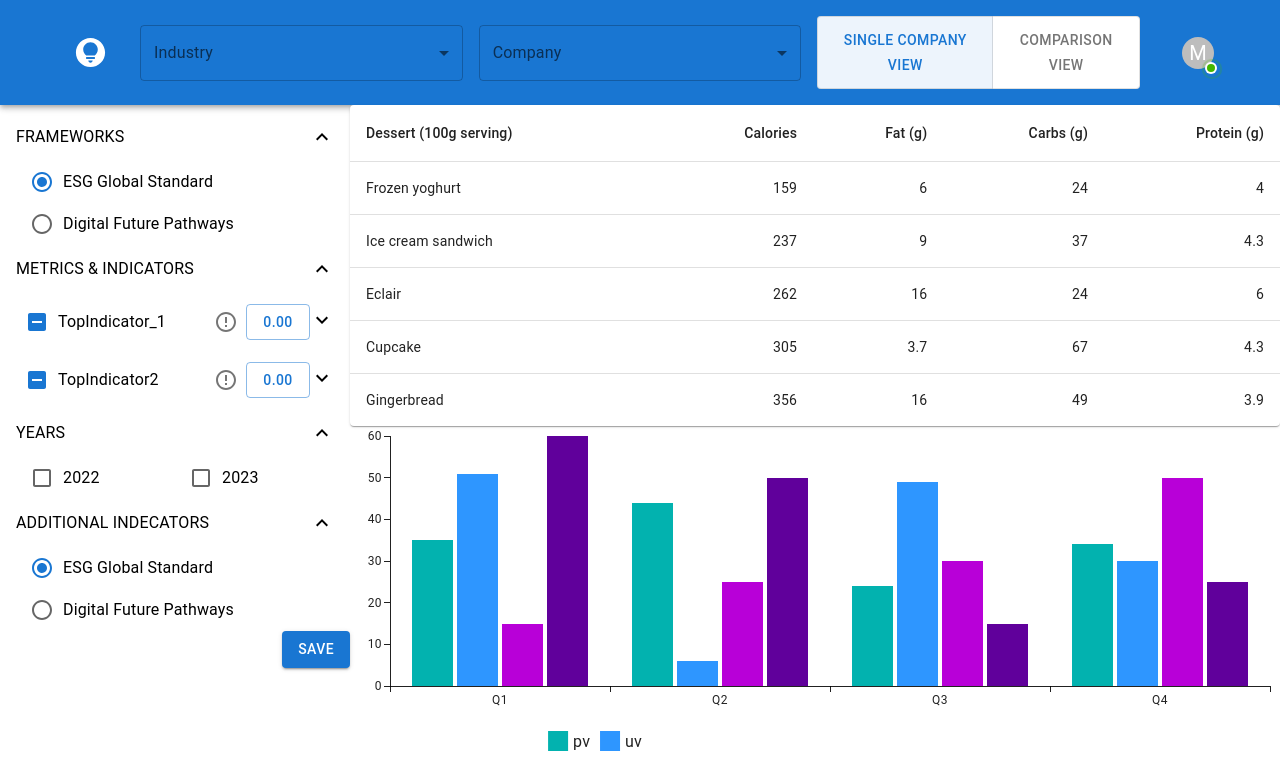
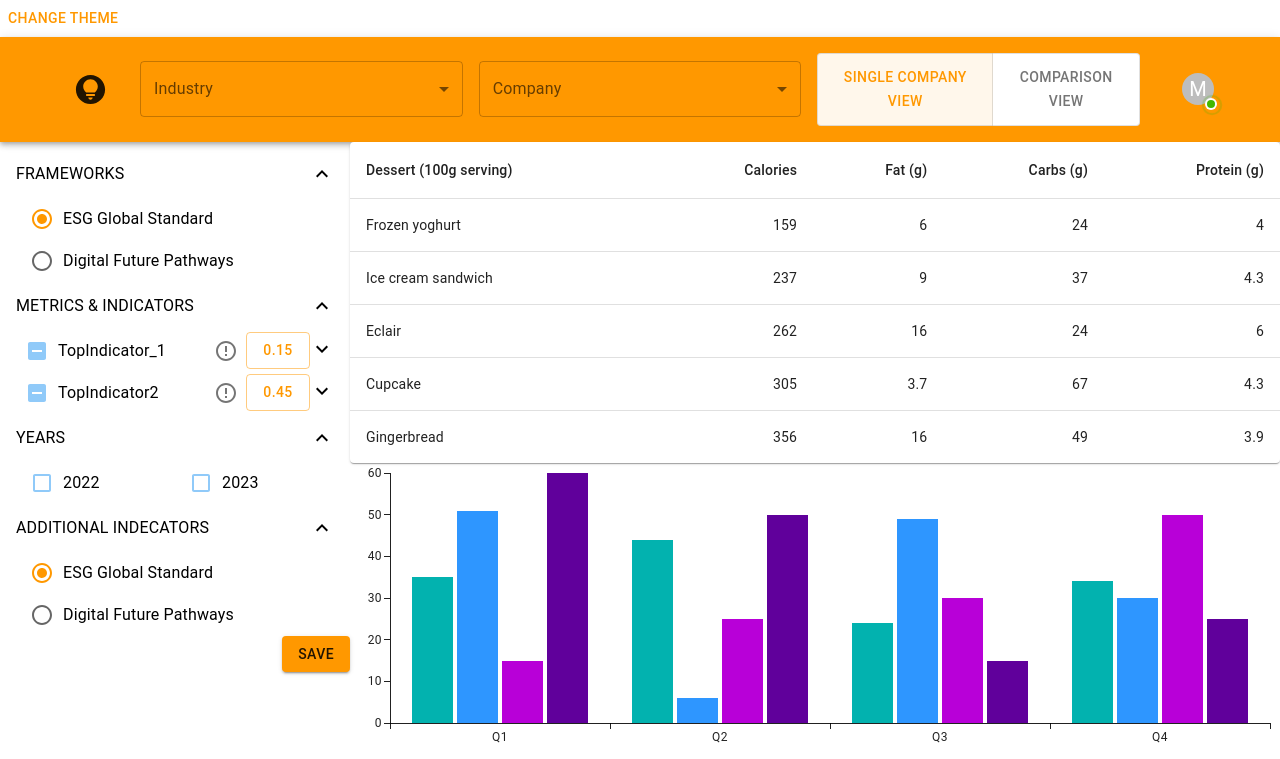
Before and after one commit to COMP9900-24T1-Nullbody/frontend, a React (Create React App) app: page /main in a window 1280 px wide. Shown: the top 759 px of the page. Built offline with nearby package versions, Linux system fonts and the light colour scheme.

Commit message:
1. MetricsOptions文件拆分，进行了模块化 2. 实现了主题色切换功能 3. 安装了@babel/plugin-proposal-private-property-in-object防止npm start报错

```diff
--- a/package.json
+++ b/package.json
@@ -44,6 +44,7 @@
     ]
   },
   "devDependencies": {
+    "@babel/plugin-proposal-private-property-in-object": "^7.21.11",
     "eslint": "^8.56.0"
   }
 }
--- a/src/components/CollapseSiders/Metrics/MetricsOptions.jsx
+++ b/src/components/CollapseSiders/Metrics/MetricsOptions.jsx
@@ -1,193 +1,69 @@
-import React, { useState } from "react";
-import ListItemButton from "@mui/material/ListItemButton";
-import Collapse from "@mui/material/Collapse";
-import Checkbox from "@mui/material/Checkbox";
-import { Box, IconButton, Tooltip, Typography } from "@mui/material";
+import React, { useEffect, useState } from "react";
+import { Box, Collapse } from "@mui/material";
+import TopIndicator from "./TopIndicator.jsx";
+import SubIndicator from "./SubIndicator.jsx";
 
-import ErrorOutlineOutlinedIcon from "@mui/icons-material/ErrorOutlineOutlined";
-import { ExpandLess, ExpandMore } from "@mui/icons-material";
+import sample_data from "./sample_data.json";
 
-import PropTypes from "prop-types";
-
-import WeightButton from "./WeightButton";
-
-// TopIndicator component
-const TopIndicator = ({ open, topIndicatorItem, onTopIndicatorClick }) => {
-  return (
-    <ListItemButton
-      onClick={() => onTopIndicatorClick(topIndicatorItem.topIndicator)}
-    >
-      <Box
-        sx={{
-          display: "flex",
-          alignItems: "center",
-          width: "100%",
-        }}
-      >
-        <Box>
-          <Checkbox
-            checked={topIndicatorItem.subIndicatorren.every(
-              (subIndicator) => subIndicator.checked
-            )}
-            indeterminate={
-              topIndicatorItem.subIndicatorren.some(
-                (subIndicator) => subIndicator.checked
-              ) &&
-              !topIndicatorItem.subIndicatorren.every(
-                (subIndicator) => subIndicator.checked
-              )
-            }
-            onChange={() => onTopIndicatorClick(topIndicatorItem.topIndicator)}
-          />
-        </Box>
-
-        <Box sx={{ flexGrow: 1 }}>
-          <Typography wrap="wrap">{topIndicatorItem.topIndicator}</Typography>
-        </Box>
-
-        <Box>
-          <Tooltip title={topIndicatorItem.description}>
-            <IconButton>
-              <ErrorOutlineOutlinedIcon />
-            </IconButton>
-          </Tooltip>
-        </Box>
-
-        <Box>
-          <WeightButton />
-        </Box>
-
-        <Box>{open ? <ExpandLess /> : <ExpandMore />}</Box>
-      </Box>
-    </ListItemButton>
-  );
-};
-
-TopIndicator.propTypes = {
-  open: PropTypes.bool.isRequired,
-  topIndicatorItem: PropTypes.shape({
-    topIndicator: PropTypes.string.isRequired,
-    description: PropTypes.string.isRequired,
-    subIndicatorren: PropTypes.arrayOf(
-      PropTypes.shape({
-        subIndicator: PropTypes.string.isRequired,
-        checked: PropTypes.bool.isRequired,
-        description: PropTypes.string.isRequired,
-        weight: PropTypes.number.isRequired,
-      })
-    ).isRequired,
-  }).isRequired,
-  onTopIndicatorClick: PropTypes.func.isRequired,
-};
-
-// SubIndicator component
-const SubIndicator = ({ subIndicatorItem, onSubIndicatorClick }) => {
-  return (
-    <Box sx={{ display: "flex", alignItems: "center", width: "100%" }}>
-      <Box>
-        <Checkbox
-          checked={subIndicatorItem.checked}
-          onChange={() => onSubIndicatorClick(subIndicatorItem.subIndicator)}
-        />
-      </Box>
-
-      <Box sx={{ flexGrow: 1 }}>
-        <Typography>{subIndicatorItem.subIndicator}</Typography>
-      </Box>
-
-      <Box>
-        <Tooltip title={subIndicatorItem.description}>
-          <IconButton>
-            <ErrorOutlineOutlinedIcon />
-          </IconButton>
-        </Tooltip>
-      </Box>
-
-      <Box>
-        <WeightButton />
-      </Box>
-    </Box>
-  );
-};
-
-SubIndicator.propTypes = {
-  subIndicatorItem: PropTypes.shape({
-    checked: PropTypes.bool.isRequired,
-    subIndicator: PropTypes.string.isRequired,
-    description: PropTypes.string.isRequired,
-    weight: PropTypes.number.isRequired,
-  }).isRequired,
-  onSubIndicatorClick: PropTypes.func.isRequired,
-};
-
-// NestedCheckbox component
 export default function NestedCheckbox() {
-  const [data, setData] = useState([
-    {
-      topIndicator: "TopIndicator_1",
-      description: "This is TopIndicator_1",
-      weight: 0.5,
-      subIndicatorren: [
-        {
-          subIndicator: "SubIndicator_1 SubIndicator_1 SubIndicator_1",
-          checked: false,
-          description: "This is SubIndicator_1",
-          weight: 0.5,
-        },
-        {
-          subIndicator: "SubIndicator_2",
-          checked: true,
-          description: "This is SubIndicator_2",
-          weight: 0.5,
-        },
-      ],
-    },
-    {
-      topIndicator: "TopIndicator2",
-      description: "This is TopIndicator_2",
-      weight: 0.5,
-      subIndicatorren: [
-        {
-          subIndicator: "SubIndicator_1",
-          checked: true,
-          description: "This is SubIndicator_1",
-          weight: 0.5,
-        },
-        {
-          subIndicator: "SubIndicator_2",
-          checked: false,
-          description: "This is SubIndicator_2",
-          weight: 0.5,
-        },
-      ],
-    },
-  ]);
+  const [data, setData] = useState([]);
+  useEffect(() => {
+    setData(sample_data);
+  }, []);
 
   const [openTopIndicators, setOpenTopIndicators] = useState({});
 
-  const handleTopIndicatorClick = (topIndicator) => {
-    const isOpen = !openTopIndicators[topIndicator];
-    setOpenTopIndicators({
-      ...openTopIndicators,
-      [topIndicator]: isOpen,
-    });
+  const handleTopCheckBoxClick = (topIndicator) => {
+    const currentStatus = getCurrentStatus(topIndicator);
 
     const updatedData = data.map((topIndicatorItem) => {
       if (topIndicatorItem.topIndicator === topIndicator) {
         const updatedSubIndicatorren = topIndicatorItem.subIndicatorren.map(
           (subIndicatorItem) => ({
             ...subIndicatorItem,
-            checked: isOpen,
+            checked:
+              currentStatus === "intermediate"
+                ? true
+                : !subIndicatorItem.checked
           })
         );
         return {
           ...topIndicatorItem,
-          subIndicatorren: updatedSubIndicatorren,
+          subIndicatorren: updatedSubIndicatorren
         };
       }
       return topIndicatorItem;
     });
+
     setData(updatedData);
+  };
+
+  const handleTopIndicatorClick = (topIndicator) => {
+    const isOpen = !openTopIndicators[topIndicator];
+    setOpenTopIndicators({
+      ...openTopIndicators,
+      [topIndicator]: isOpen
+    });
+  };
+
+  const getCurrentStatus = (topIndicator) => {
+    const topIndicatorItem = data.find(
+      (item) => item.topIndicator === topIndicator
+    );
+    const allChecked = topIndicatorItem.subIndicatorren.every(
+      (subIndicatorItem) => subIndicatorItem.checked
+    );
+    const allUnchecked = topIndicatorItem.subIndicatorren.every(
+      (subIndicatorItem) => !subIndicatorItem.checked
+    );
+
+    if (allChecked) {
+      return "checked";
+    } else if (allUnchecked) {
+      return "unchecked";
+    } else {
+      return "intermediate";
+    }
   };
 
   const handleSubIndicatorClick = (topIndicator, subIndicator) => {
@@ -198,7 +74,7 @@ export default function NestedCheckbox() {
             if (subIndicatorItem.subIndicator === subIndicator) {
               return {
                 ...subIndicatorItem,
-                checked: !subIndicatorItem.checked,
+                checked: !subIndicatorItem.checked
               };
             }
             return subIndicatorItem;
@@ -206,10 +82,24 @@ export default function NestedCheckbox() {
         );
         return {
           ...topIndicatorItem,
-          subIndicatorren: updatedSubIndicatorren,
+          subIndicatorren: updatedSubIndicatorren
         };
       }
       return topIndicatorItem;
+    });
+    setData(updatedData);
+  };
+
+  const handleSaveWeight = (topIndicator, newWeight) => {
+    // Update the data with the new weight
+    const updatedData = data.map((item) => {
+      if (item.topIndicator === topIndicator) {
+        return {
+          ...item,
+          weight: newWeight
+        };
+      }
+      return item;
     });
     setData(updatedData);
   };
@@ -222,13 +112,15 @@ export default function NestedCheckbox() {
             topIndicatorItem={topIndicatorItem}
             open={openTopIndicators[topIndicatorItem.topIndicator] || false}
             onTopIndicatorClick={handleTopIndicatorClick}
+            onTopCheckBoxClick={handleTopCheckBoxClick}
+            onWeightSave={handleSaveWeight}
           />
           <Collapse
             in={openTopIndicators[topIndicatorItem.topIndicator]}
             timeout="auto"
             unmountOnExit
           >
-            <Box sx={{ pl: 6 }}>
+            <Box sx={{ pl: 2, pr: 2 }}>
               {topIndicatorItem.subIndicatorren.map(
                 (subIndicatorItem, subIndicatorIndex) => (
                   <SubIndicator
@@ -240,6 +132,7 @@ export default function NestedCheckbox() {
                         subIndicator
                       )
                     }
+                    onWeightSave={handleSaveWeight}
                   />
                 )
               )}
--- /dev/null
+++ b/src/components/CollapseSiders/Metrics/SubIndicator.jsx
@@ -0,0 +1,54 @@
+import React from "react";
+import PropTypes from "prop-types";
+import { Box, Checkbox, IconButton, Tooltip, Typography } from "@mui/material";
+import ErrorOutlineOutlinedIcon from "@mui/icons-material/ErrorOutlineOutlined";
+import WeightButton from "./WeightButton";
+
+const SubIndicator = ({
+  subIndicatorItem,
+  onSubIndicatorClick,
+  onWeightSave
+}) => {
+  return (
+    <Box sx={{ display: "flex", alignItems: "center", maxWidth: "100%", pl: 2 }}>
+      <Box>
+        <Checkbox
+          checked={subIndicatorItem.checked}
+          onChange={() => onSubIndicatorClick(subIndicatorItem.subIndicator)}
+        />
+      </Box>
+
+      <Box sx={{ flexGrow: 1 }}>
+        <Typography>{subIndicatorItem.subIndicator}</Typography>
+      </Box>
+
+      <Box>
+        <Tooltip title={subIndicatorItem.description}>
+          <IconButton>
+            <ErrorOutlineOutlinedIcon />
+          </IconButton>
+        </Tooltip>
+      </Box>
+
+      <Box>
+        <WeightButton
+          initial_weight={subIndicatorItem.weight}
+          onSave={onWeightSave}
+        />
+      </Box>
+    </Box>
+  );
+};
+
+SubIndicator.propTypes = {
+  subIndicatorItem: PropTypes.shape({
+    checked: PropTypes.bool.isRequired,
+    subIndicator: PropTypes.string.isRequired,
+    description: PropTypes.string.isRequired,
+    weight: PropTypes.number.isRequired
+  }).isRequired,
+  onSubIndicatorClick: PropTypes.func.isRequired,
+  onWeightSave: PropTypes.func.isRequired
+};
+
+export default SubIndicator;
--- /dev/null
+++ b/src/components/CollapseSiders/Metrics/TopIndicator.jsx
@@ -0,0 +1,96 @@
+import React from "react";
+import PropTypes from "prop-types";
+
+import { Box, Checkbox, IconButton, Tooltip, Typography } from "@mui/material";
+import ErrorOutlineOutlinedIcon from "@mui/icons-material/ErrorOutlineOutlined";
+import { ExpandLess, ExpandMore } from "@mui/icons-material";
+import WeightButton from "./WeightButton";
+
+const TopIndicator = ({
+  open,
+  topIndicatorItem,
+  onTopIndicatorClick,
+  onTopCheckBoxClick,
+  onWeightSave
+}) => {
+  return (
+    <Box
+      sx={{
+        display: "flex",
+        alignItems: "center",
+        maxWidth: "100%",
+        pl: 2,
+        pr: 2
+      }}
+    >
+      <Box>
+        <Checkbox
+          checked={topIndicatorItem.subIndicatorren.every(
+            (subIndicator) => subIndicator.checked
+          )}
+          indeterminate={
+            topIndicatorItem.subIndicatorren.some(
+              (subIndicator) => subIndicator.checked
+            ) &&
+            !topIndicatorItem.subIndicatorren.every(
+              (subIndicator) => subIndicator.checked
+            )
+          }
+          onChange={() => onTopCheckBoxClick(topIndicatorItem.topIndicator)}
+        />
+      </Box>
+      <Box sx={{ flexGrow: 1 }}>
+        <Typography wrap="wrap">{topIndicatorItem.topIndicator}</Typography>
+      </Box>
+
+      <Box>
+        <Tooltip title={topIndicatorItem.description}>
+          <IconButton>
+            <ErrorOutlineOutlinedIcon />
+          </IconButton>
+        </Tooltip>
+      </Box>
+
+      <Box>
+        <WeightButton
+          initial_weight={topIndicatorItem.weight}
+          onSave={onWeightSave}
+        />
+      </Box>
+
+      <Box>
+        {open ? (
+          <ExpandLess
+            onClick={() => onTopIndicatorClick(topIndicatorItem.topIndicator)}
+          />
+        ) : (
+          <ExpandMore
+            onClick={() => onTopIndicatorClick(topIndicatorItem.topIndicator)}
+          />
+        )}
+      </Box>
+    </Box>
+  );
+};
+
+TopIndicator.propTypes = {
+  open: PropTypes.bool.isRequired,
+  topIndicatorItem: PropTypes.shape({
+    topIndicator: PropTypes.string.isRequired,
+    description: PropTypes.string.isRequired,
+    weight: PropTypes.number.isRequired,
+    subIndicatorren: PropTypes.arrayOf(
+      PropTypes.shape({
+        subIndicator: PropTypes.string.isRequired,
+        checked: PropTypes.bool.isRequired,
+        description: PropTypes.string.isRequired,
+        weight: PropTypes.number.isRequired
+      })
+    ).isRequired
+  }).isRequired,
+  onTopIndicatorClick: PropTypes.func.isRequired,
+  onTopCheckBoxClick: PropTypes.func.isRequired,
+  onWeightSave: PropTypes.func.isRequired
+};
+
+export default TopIndicator;
--- a/src/components/CollapseSiders/Metrics/WeightButton.jsx
+++ b/src/components/CollapseSiders/Metrics/WeightButton.jsx
@@ -7,9 +7,10 @@ import DialogTitle from "@mui/material/DialogTitle";
 import DialogContent from "@mui/material/DialogContent";
 import DialogActions from "@mui/material/DialogActions";
 import { Box } from "@mui/material";
+import PropTypes from "prop-types";
 
-export default function WeightButton() {
-  const [weight, setWeight] = useState(0);
+export default function WeightButton({ initial_weight }) {
+  const [weight, setWeight] = useState(initial_weight);
   const [open, setOpen] = useState(false);
 
   const handleSliderChange = (event, newValue) => {
@@ -52,3 +53,8 @@ export default function WeightButton() {
     </Box>
   );
 }
+
+// WeightButton prop validation
+WeightButton.propTypes = {
+  initial_weight: PropTypes.number.isRequired
+};
--- /dev/null
+++ b/src/components/CollapseSiders/Metrics/sample_data.json
@@ -0,0 +1,40 @@
+[
+  {
+    "topIndicator": "TopIndicator_1",
+    "description": "This is TopIndicator_1",
+    "weight": 0.15,
+    "subIndicatorren": [
+      {
+        "subIndicator": "SubIndicator_1 SubIndicator_1 SubIndicator_1",
+        "checked": false,
+        "description": "This is SubIndicator_1",
+        "weight": 0.25
+      },
+      {
+        "subIndicator": "SubIndicator_2",
+        "checked": true,
+        "description": "This is SubIndicator_2",
+        "weight": 0.35
+      }
+    ]
+  },
+  {
+    "topIndicator": "TopIndicator2",
+    "description": "This is TopIndicator_2",
+    "weight": 0.45,
+    "subIndicatorren": [
+      {
+        "subIndicator": "SubIndicator_1",
+        "checked": true,
+        "description": "This is SubIndicator_1",
+        "weight": 0.55
+      },
+      {
+        "subIndicator": "SubIndicator_2",
+        "checked": false,
+        "description": "This is SubIndicator_2",
+        "weight": 0.65
+      }
+    ]
+  }
+]
--- a/src/pages/Main.jsx
+++ b/src/pages/Main.jsx
@@ -1,16 +1,26 @@
-import React from "react";
+import React, { useState } from "react";
 
 import NavBar from "../components/NavBar";
 import CollapseSiderMenu from "../components/CollapseSideMenu";
-import { Box } from "@mui/material";
+import { Box, Button, ThemeProvider } from "@mui/material";
 
 import ViewTable from "../components/ViewTable";
 import ViewBarChart from "../components/ViewBarChart";
 import ViewLineChart from "../components/ViewLineChart";
 import ViewPieChart from "../components/ViewPieChart";
 
+import { darkTheme, lightTheme } from "../theme/main";
+
 export default function Main() {
+  const [themeMode, setThemeMode] = useState("light");
+
+  const toggleThemeMode = () => {
+    setThemeMode((prevMode) => (prevMode === "light" ? "dark" : "light"));
+  };
+
   return (
+    <ThemeProvider theme={themeMode === "light" ? lightTheme : darkTheme}>
+      <Button onClick={toggleThemeMode}>change theme</Button>
       <Box>
         <NavBar />
         <Box sx={{ display: "flex" }}>
@@ -25,5 +35,6 @@ export default function Main() {
           </Box>
         </Box>
       </Box>
+    </ThemeProvider>
   );
 }
--- /dev/null
+++ b/src/theme/main.jsx
@@ -0,0 +1,53 @@
+// themes.js
+import { createTheme } from '@mui/material/styles';
+import { blue, orange, green } from '@mui/material/colors';
+
+// Dark Mode
+export const darkTheme = createTheme({
+  palette: {
+    mode: 'dark',
+    primary: {
+      main: orange[500],
+    },
+  },
+  components: {
+    MuiCheckbox: {
+      styleOverrides: {
+        root: {
+          color: green[200], // 设置 Checkbox 的默认颜色为浅橙色
+          '&.Mui-checked': {
+            color: green[200], // 设置 Checkbox 被选中时的颜色为浅橙色
+          },
+          '&.MuiCheckbox-indeterminate': {
+            color: green[200], // 设置 Checkbox 为不定态时的颜色为浅橙色
+          },
+        },
+      },
+    },
+  },
+});
+
+// Light Mode
+export const lightTheme = createTheme({
+  palette: {
+    mode: 'light',
+    primary: {
+      main: orange[500],
+    },
+  },
+  components: {
+    MuiCheckbox: {
+      styleOverrides: {
+        root: {
+          color: blue[200], // 设置 Checkbox 的默认颜色为浅橙色
+          '&.Mui-checked': {
+            color: blue[200], // 设置 Checkbox 被选中时的颜色为浅橙色
+          },
+          '&.MuiCheckbox-indeterminate': {
+            color: blue[200], // 设置 Checkbox 为不定态时的颜色为浅橙色
+          },
+        },
+      },
+    },
+  },
+});
```
Also changed, not shown: 1 other file (tests, documents, lock files or other folders). Lines whose indentation alone changed are shown as unchanged.
